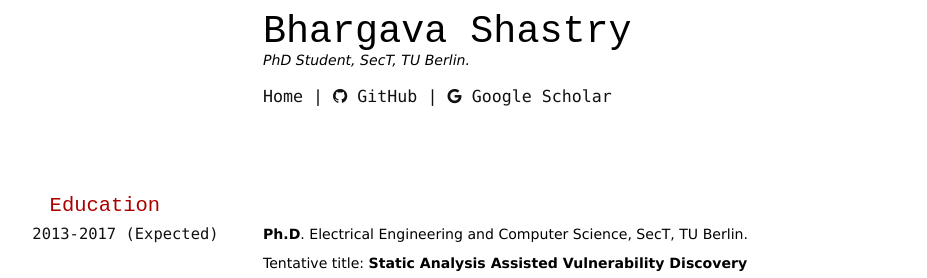
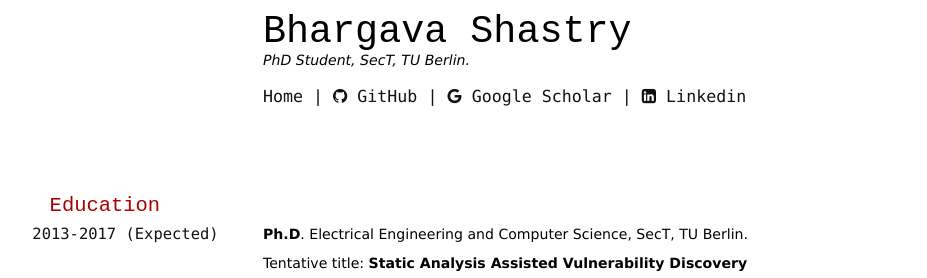
Before and after one commit to bshastry/bshastry.github.io, a Jekyll site: the page built from cv.md, in a window 1280 px wide. Shown: the top 278 px of the page, without its empty margins (168-1095 px from the left). Built offline with Jekyll 4.4.1, drawn with Linux system fonts in a browser that asks for light colours; nearby versions of some CDN libraries.

Commit message:
Updated footer,cv added tools

```diff
--- a/_config.yml
+++ b/_config.yml
@@ -23,6 +23,7 @@
 github_username:  bshastry
 scholar_username: Bhargava Shastry
 keybase_username: bshastry
+linkedin_username: bhargavashastry
 # Build settings
 markdown: kramdown
 theme: minima
--- a/_includes/footer.html
+++ b/_includes/footer.html
@@ -40,6 +40,12 @@
           </li>
           {% endif %}
 
+	  {% if site.linkedin_username %}
+	  <li>
+            {% include icon-linkedin.html username=site.linkedin_username %}
+	  </li>
+	  {% endif %}
+
         </ul>
       </div>
 
--- /dev/null
+++ b/_includes/icon-linkedin.html
@@ -0,0 +1,2 @@
+<link rel="stylesheet" href="//maxcdn.bootstrapcdn.com/font-awesome/4.3.0/css/font-awesome.min.css">
+<a href="https://keybase.io/{{site.keybase_username}}" target="_blank"><i class="fa fa-linkedin-square"></i> {{site.linkedin_username}}</a></p>
--- a/cv.md
+++ b/cv.md
@@ -9,6 +9,7 @@
 <a href="/index.html">Home</a>
 | <i class="fa fa-github"></i> <a href="https://github.com/bshastry">GitHub</a>
 | <i class="fa fa-google"></i> <a href="https://scholar.google.com/citations?hl=en&user=lsdZxf8AAAAJ&view_op=list_works&sortby=pubdate">Google Scholar</a>
+| <i class="fa fa-linkedin-square"></i> <a href="https://www.linkedin.com/in/bhargavashastry">Linkedin</a>
 </div>
 
 ## Education
```
Also changed, not shown: tools.md (added, +13 -0 lines).
